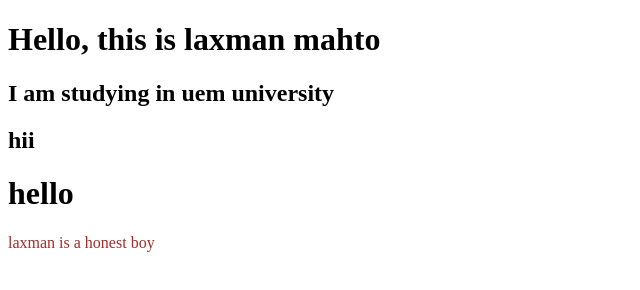
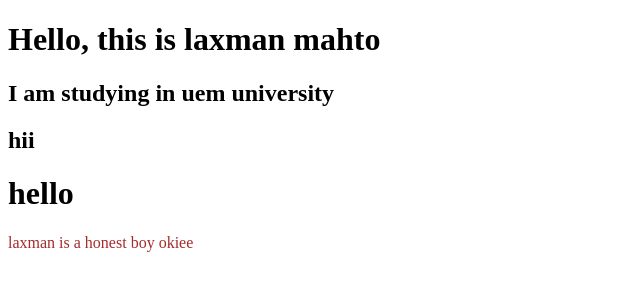
Before and after one commit to Laxman-Mahto/gitdemo, a plain HTML site: page index.html in a window 1280 px wide. Shown: the full height of the page, 0-640 px from the left. Drawn offline with Linux system fonts and the light colour scheme.

```diff
--- a/index.html
+++ b/index.html
@@ -11,7 +11,7 @@
     <h2>I am studying in uem university</h2>
     <h2>hii</h2>
     <h1>hello</h1>
-    <p>laxman is a honest boy</p>
+    <p>laxman is a honest boy okiee</p>
 
 </body>
 </html>
```
